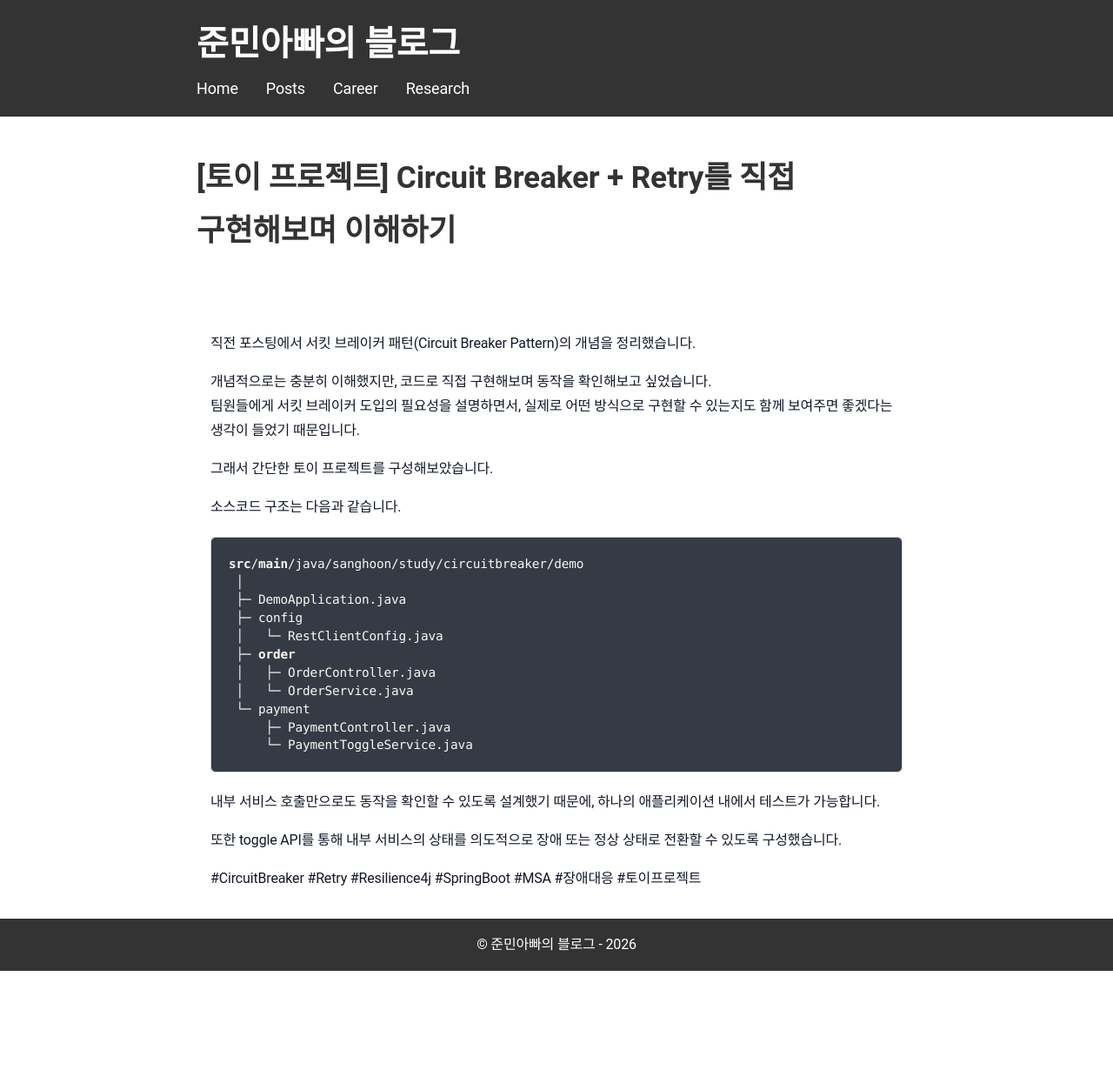
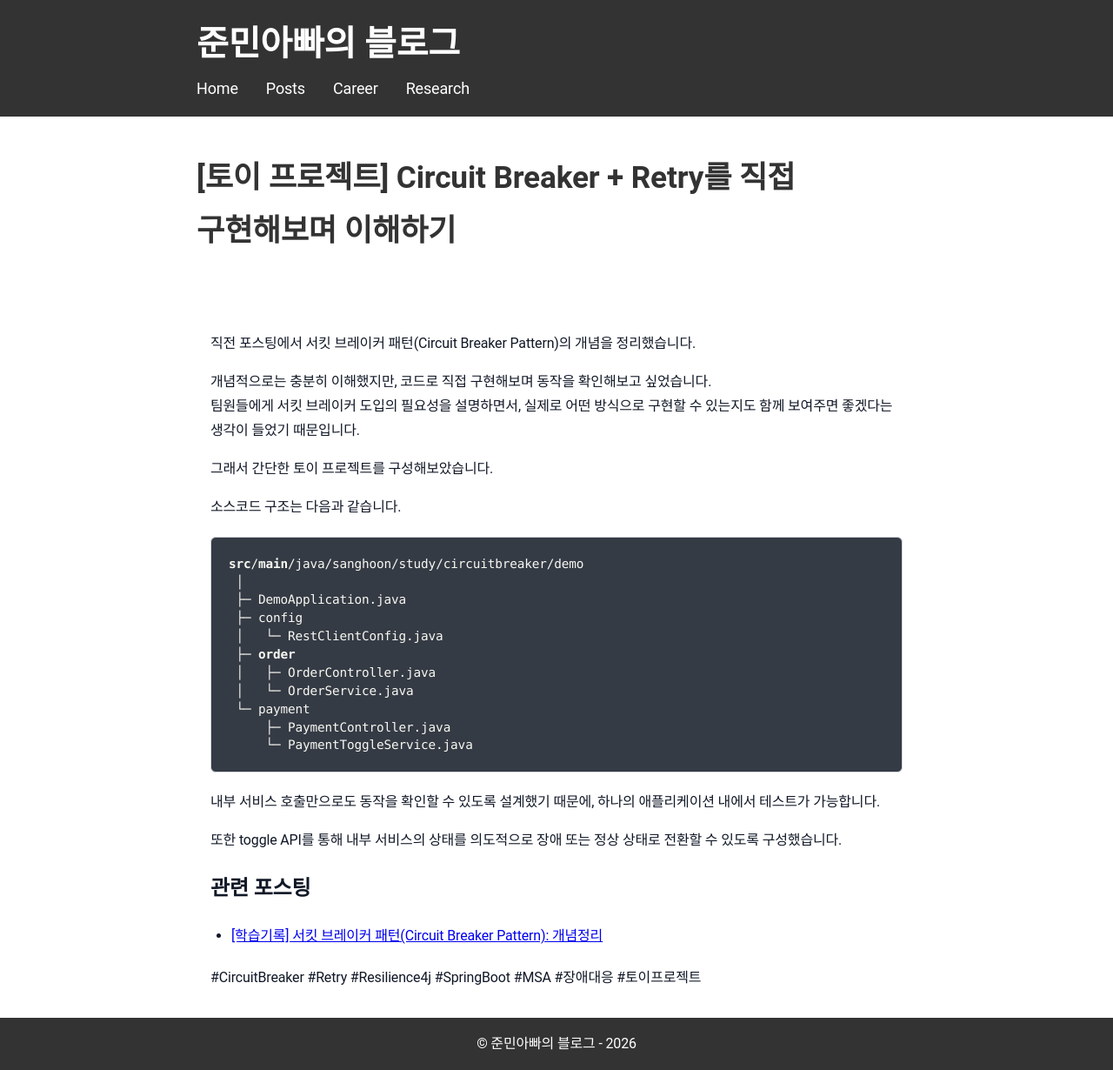
Before and after one commit to sanghoon-lee/sanghoon-lee.github.io, a Jekyll site: the page built from _posts/2026-04-05-circuitbreaker-demo.md, in a window 1280 px wide. Shown: the whole page at 87% size. Built offline with Jekyll 4.4.1, drawn with Linux system fonts in a browser that asks for light colours; nearby versions of some CDN libraries; comment, search, counter and statistics services are not loaded; before the commit the page ends 1116 px from its top, so only the background shows below that.

```diff
--- a/_posts/2026-04-05-circuitbreaker-demo.md
+++ b/_posts/2026-04-05-circuitbreaker-demo.md
@@ -33,5 +33,8 @@ src/main/java/sanghoon/study/circuitbreaker/demo
 
 또한 toggle API를 통해 내부 서비스의 상태를 의도적으로 장애 또는 정상 상태로 전환할 수 있도록 구성했습니다.
 
+## 관련 포스팅
+
+* [[학습기록] 서킷 브레이커 패턴(Circuit Breaker Pattern): 개념정리](https://sanghoon-lee.github.io/2026/04/01/circuitbreaker/)
 
 #CircuitBreaker #Retry #Resilience4j #SpringBoot #MSA #장애대응 #토이프로젝트
```
